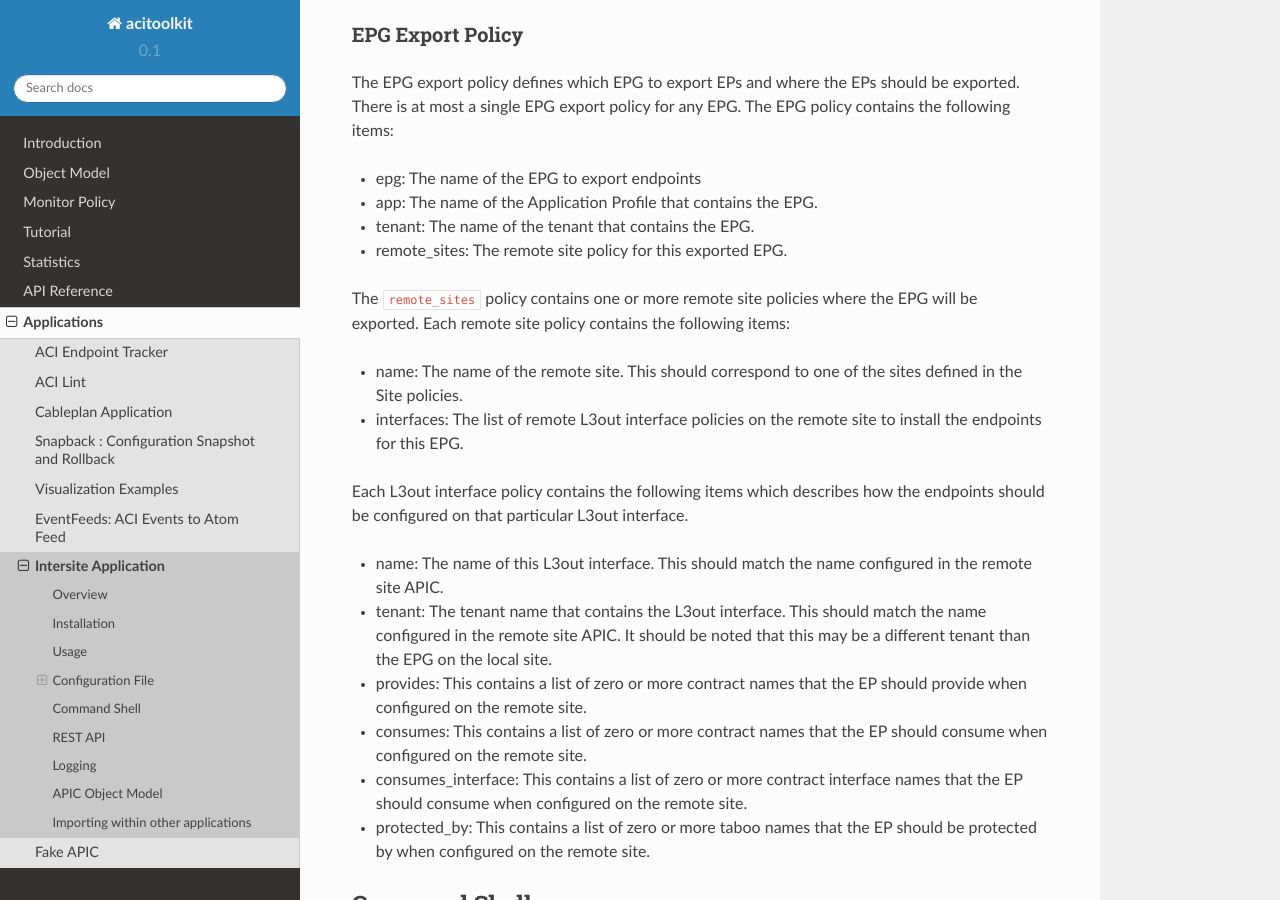
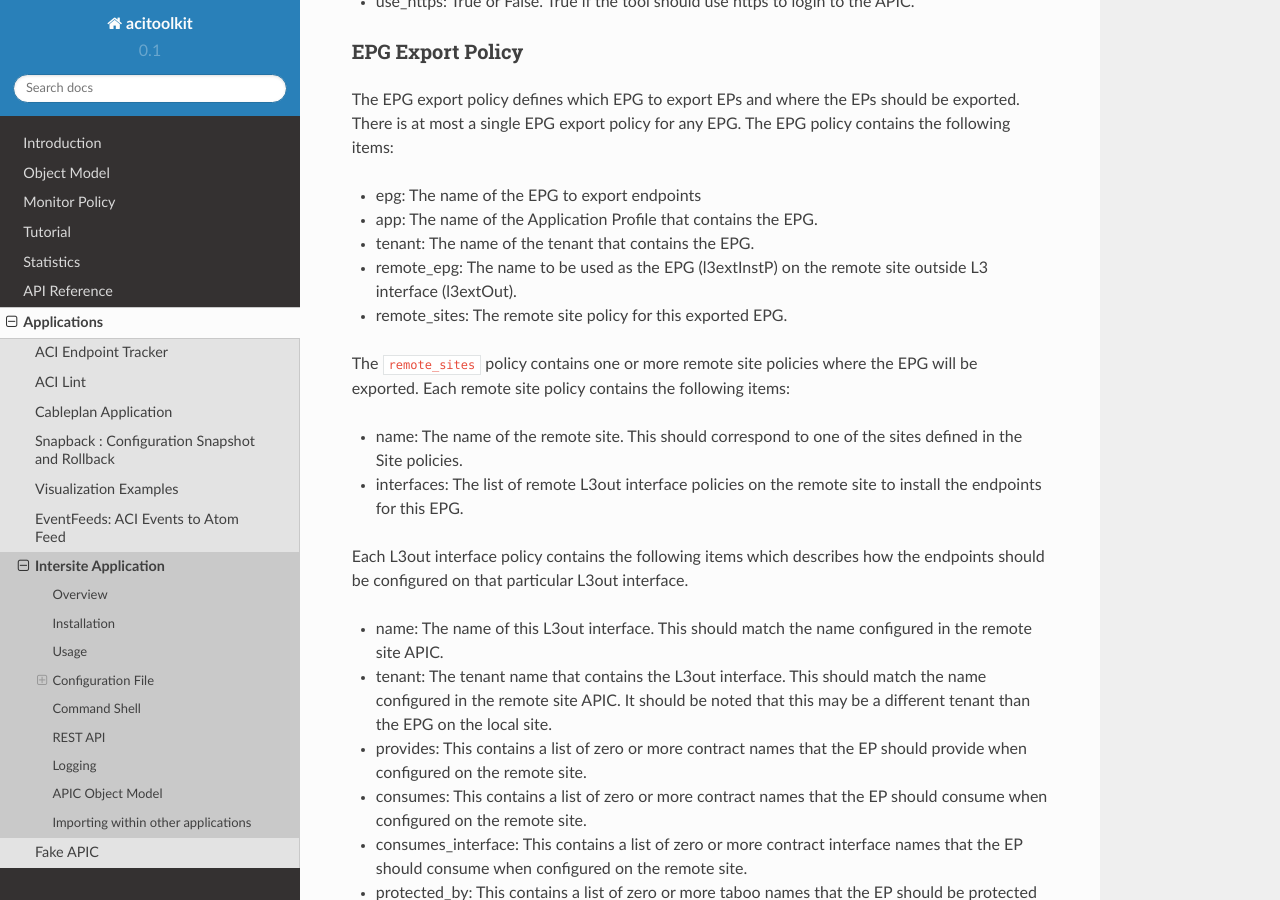
Before and after one commit to datacenter/acitoolkit, a Sphinx documentation site: the page built from docs/source/intersite.rst, in a window 1280 px wide and 900 px high, scrolled down 3153 px. Built offline with Sphinx 7.4.7 and the Read the Docs theme 2.0.0, drawn with Linux system fonts in a browser that asks for light colours.

Commit message:
Updated doc to include remote_epg

```diff
--- a/docs/source/intersite.rst
+++ b/docs/source/intersite.rst
@@ -93,6 +93,7 @@ described in the `Usage`_ section is shown below.
                     "epg": "",
                     "app": "",
                     "tenant": "",
+                    "remote_epg": "",
                     "remote_sites": [
                         {
                             "site": {
@@ -157,6 +158,7 @@ EPG export policy for any EPG. The EPG policy contains the following items:
 - epg: The name of the EPG to export endpoints
 - app: The name of the Application Profile that contains the EPG.
 - tenant: The name of the tenant that contains the EPG.
+- remote_epg: The name to be used as the EPG (l3extInstP) on the remote site outside L3 interface (l3extOut).
 - remote_sites: The remote site policy for this exported EPG.
 
 The ``remote_sites`` policy contains one or more remote site policies where the EPG will be exported.  Each remote site
```
